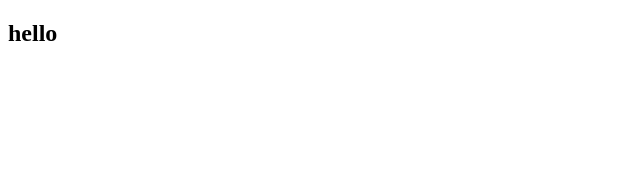
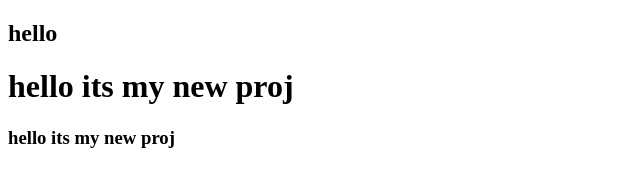
Before and after one commit to nevin0890/sample-project, a plain HTML site: page hello.html in a window 1280 px wide. Shown: the whole page, without its empty margins (0-640 px from the left). Drawn offline with Linux system fonts and the light colour scheme.

Commit message:
third commit

```diff
--- a/hello.html
+++ b/hello.html
@@ -8,5 +8,7 @@
 </head>
 <body>
     <h2>hello</h2>
+    <h1>hello its my new proj</h1>
+    <h3>hello its my new proj</h3>
 </body>
 </html>
```
